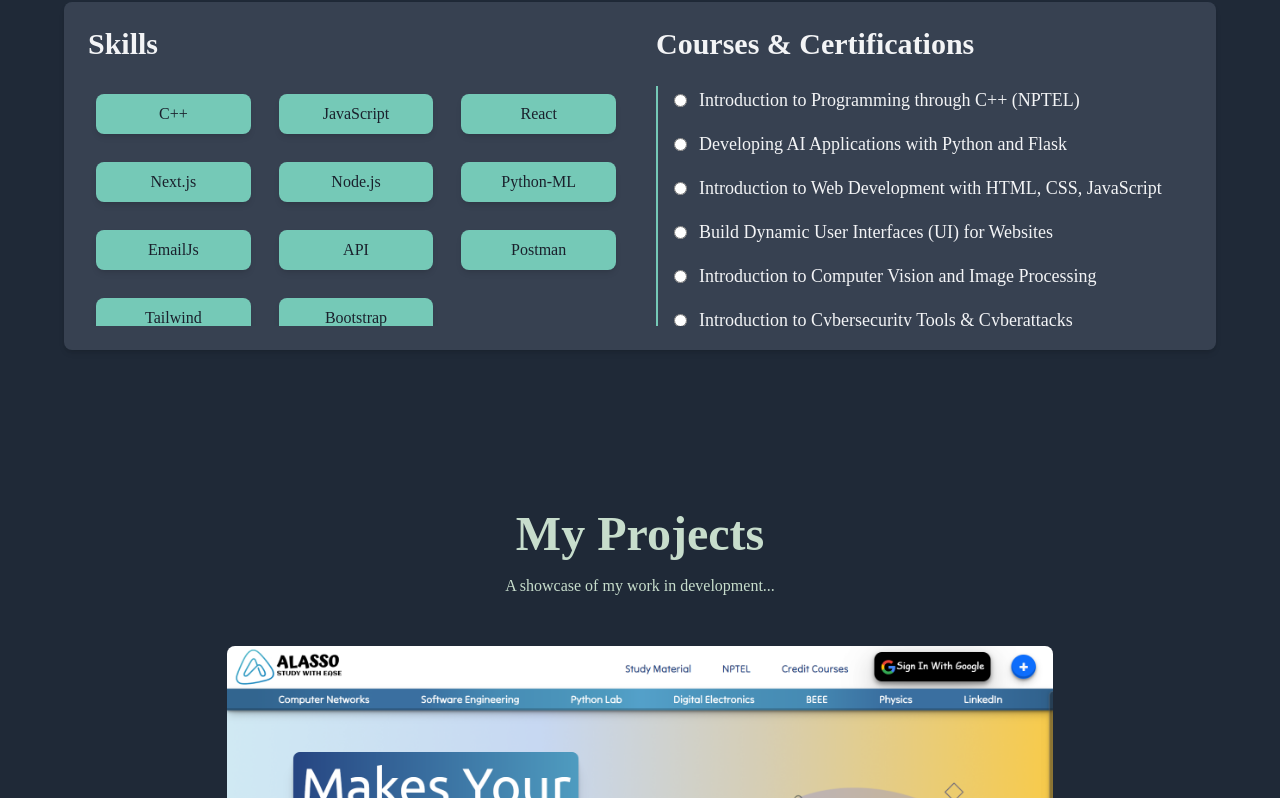
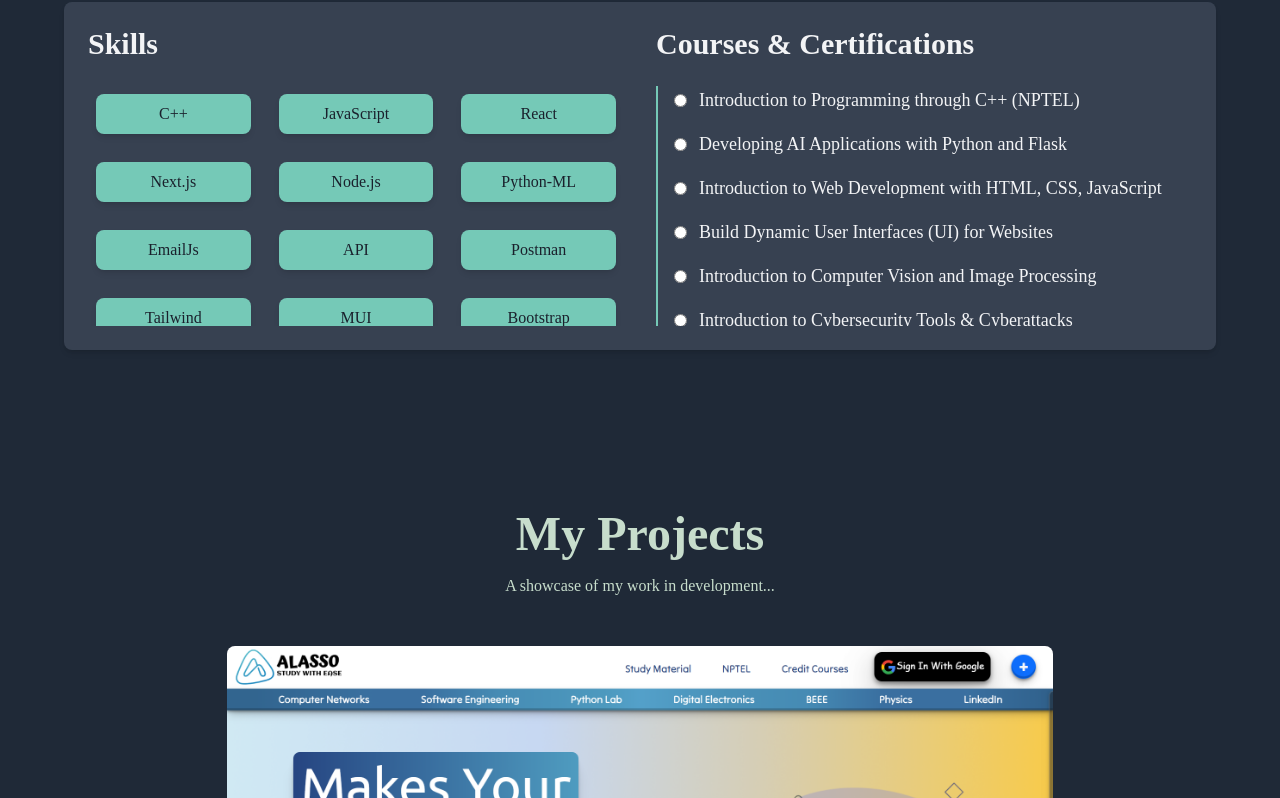
Before and after one commit to anisharma01/portfolio, a Next.js app: page / in a window 1280 px wide. Shown: the part 1414-2212 px from the top of the page. Built offline with nearby package versions, Linux system fonts and the light colour scheme.

Commit message:
Update About.tsx

```diff
--- a/src/app/components/About.tsx
+++ b/src/app/components/About.tsx
@@ -76,7 +76,7 @@ export default function About() {
           <div>
             <h2 className="text-3xl font-bold mb-6">Skills</h2>
             <div className="max-h-60 overflow-y-auto grid grid-cols-3 gap-3">
-              {["C++", "JavaScript", "React", "Next.js", "Node.js", "Python-ML", "EmailJs", "API", "Postman", "Tailwind", "Bootstrap"].map(skill => (
+              {["C++", "JavaScript", "React", "Next.js", "Node.js", "Python-ML", "EmailJs", "API", "Postman", "Tailwind", "MUI", "Bootstrap"].map(skill => (
                 <div key={skill} className="text-custom1 bg-custom3 dark:bg-custom2 p-2 md:m-2 rounded-lg shadow-md text-center transform transition-transform hover:scale-105">
                   {skill}
                 </div>
```
